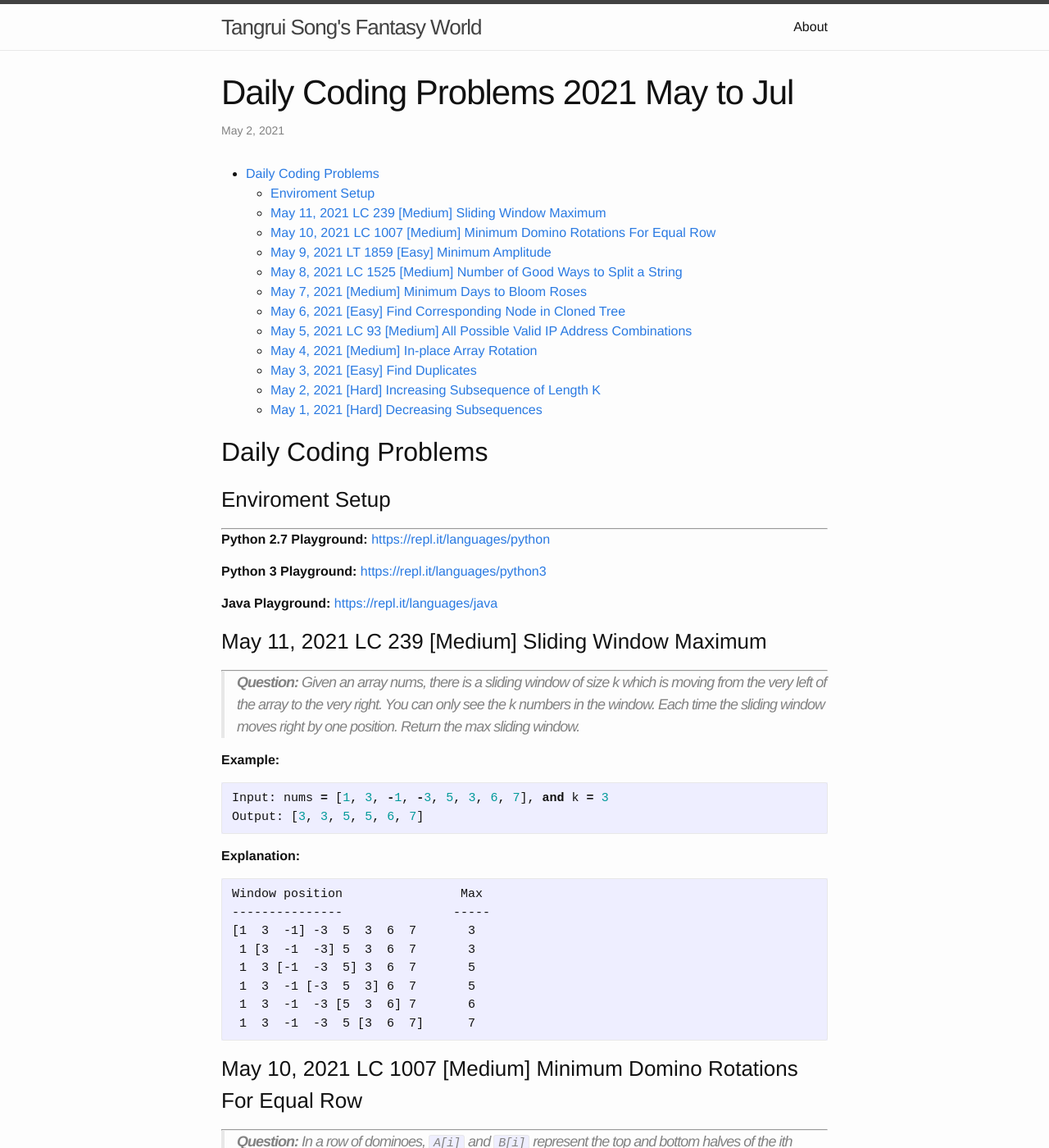
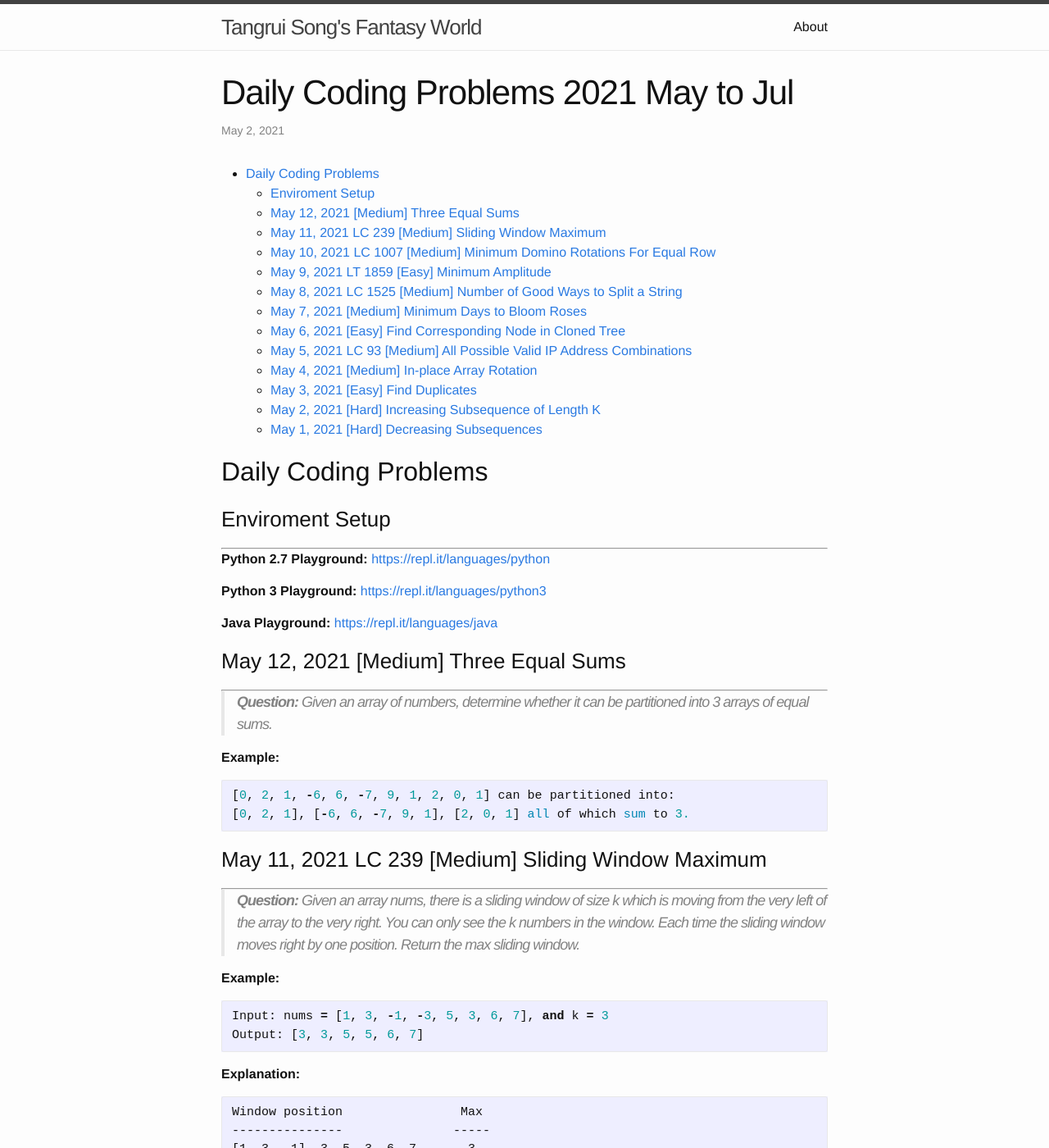
Before and after one commit to trsong/trsong.github.io, a Jekyll site: the page built from _posts/2021-05-01-DailyQuestionsMay.md, in a window 1280 px wide and 1400 px high. Shown: the whole window at 82% size. Built offline with Jekyll 4.4.1, drawn with Linux system fonts in a browser that asks for light colours.

Commit message:
Add May 12 question

````diff
--- a/_posts/2021-05-01-DailyQuestionsMay.md
+++ b/_posts/2021-05-01-DailyQuestionsMay.md
@@ -17,6 +17,17 @@ categories: Python/Java
 **Python 3 Playground:** [https://repl.it/languages/python3](https://repl.it/languages/python3)
 
 **Java Playground:** [https://repl.it/languages/java](https://repl.it/languages/java)
+
+
+### May 12, 2021 \[Medium\] Three Equal Sums
+---
+> **Question:** Given an array of numbers, determine whether it can be partitioned into 3 arrays of equal sums.
+
+**Example:**
+```py
+[0, 2, 1, -6, 6, -7, 9, 1, 2, 0, 1] can be partitioned into:
+[0, 2, 1], [-6, 6, -7, 9, 1], [2, 0, 1] all of which sum to 3.
+```
 
 
 ### May 11, 2021  LC 239 \[Medium\] Sliding Window Maximum
````
